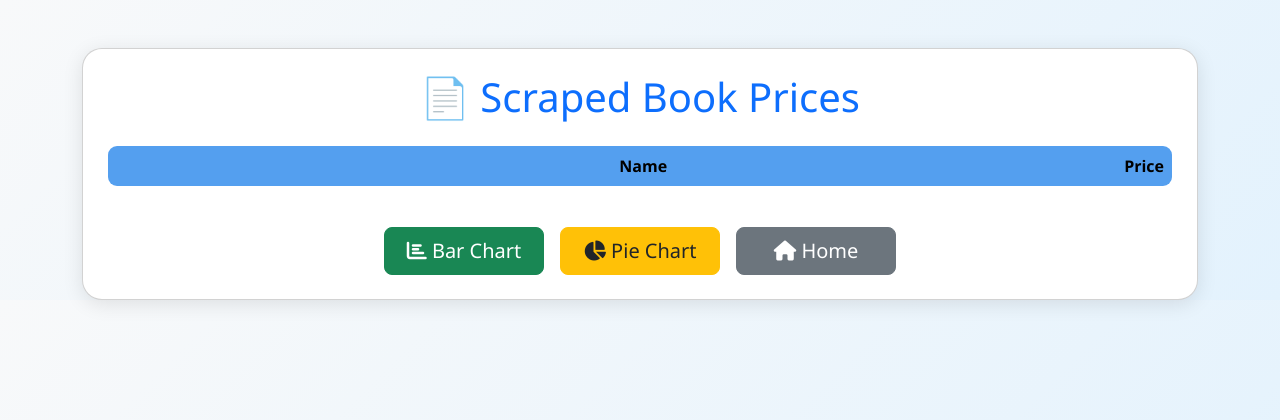
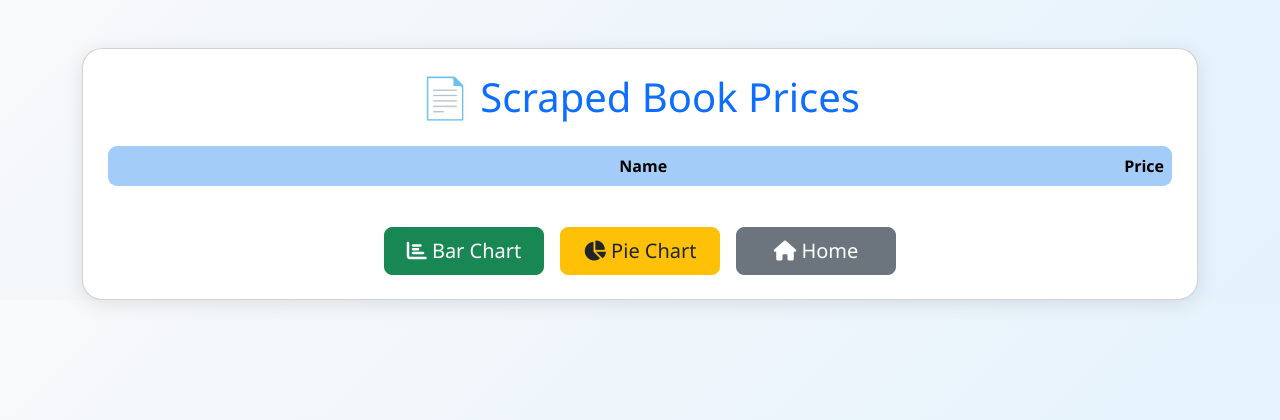
Before and after one commit to Sakshikabir/Flask-Scraping, a Flask app: page /scrape in a window 1280 px wide. Shown: the top 420 px of the page. Run offline with Flask 3, Linux system fonts and the light colour scheme; data that the repository does not hold is empty.

Commit message:
Initial commit

```diff
--- a/templates/home.html
+++ b/templates/home.html
@@ -20,7 +20,7 @@
             overflow: hidden;
         }
         th {
-            background-color: #549fef !important;
+            background-color: #a3ccf8 !important;
             color: white;
         }
         .btn-lg {
```
